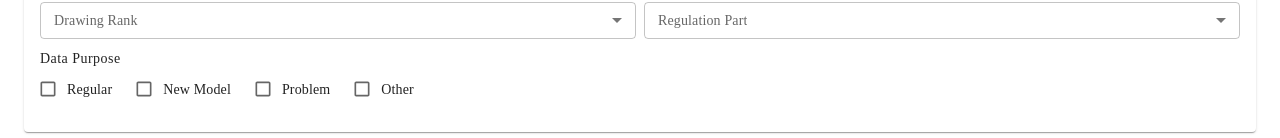
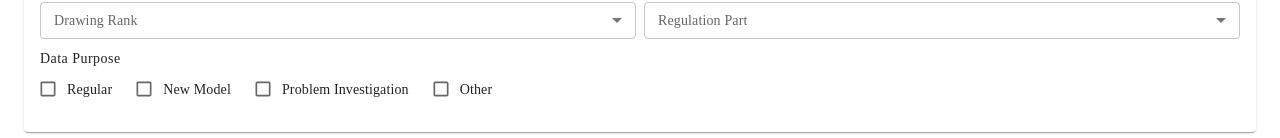
Before and after one commit to MontiPy/ids-generator-app, a React (Create React App) app: page / in a window 1280 px wide. Shown: the part 260-398 px from the top of the page. Built offline with nearby package versions, Linux system fonts and the light colour scheme.

Commit message:
Change 'Problem' to 'Problem Investigation

```diff
--- a/src/features/PartDetails/PartDetailsForm.jsx
+++ b/src/features/PartDetails/PartDetailsForm.jsx
@@ -129,7 +129,7 @@ export default function PartDetailsForm({ partInfo, onChange }) {
               />
               <FormControlLabel
                 control={<Checkbox size="small" name="dpProblem" checked={partInfo.dpProblem} onChange={onChange} />}
-                label="Problem"
+                label="Problem Investigation"
               />
               <FormControlLabel
                 control={<Checkbox size="small" name="dpOther" checked={partInfo.dpOther} onChange={onChange} />}
```
